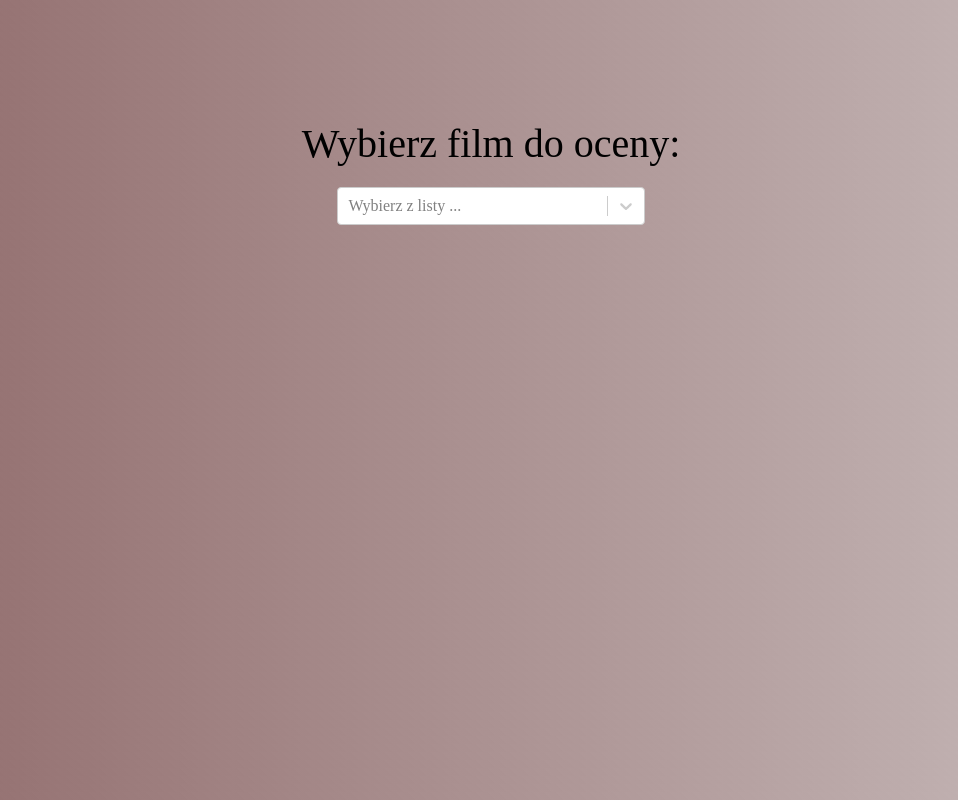
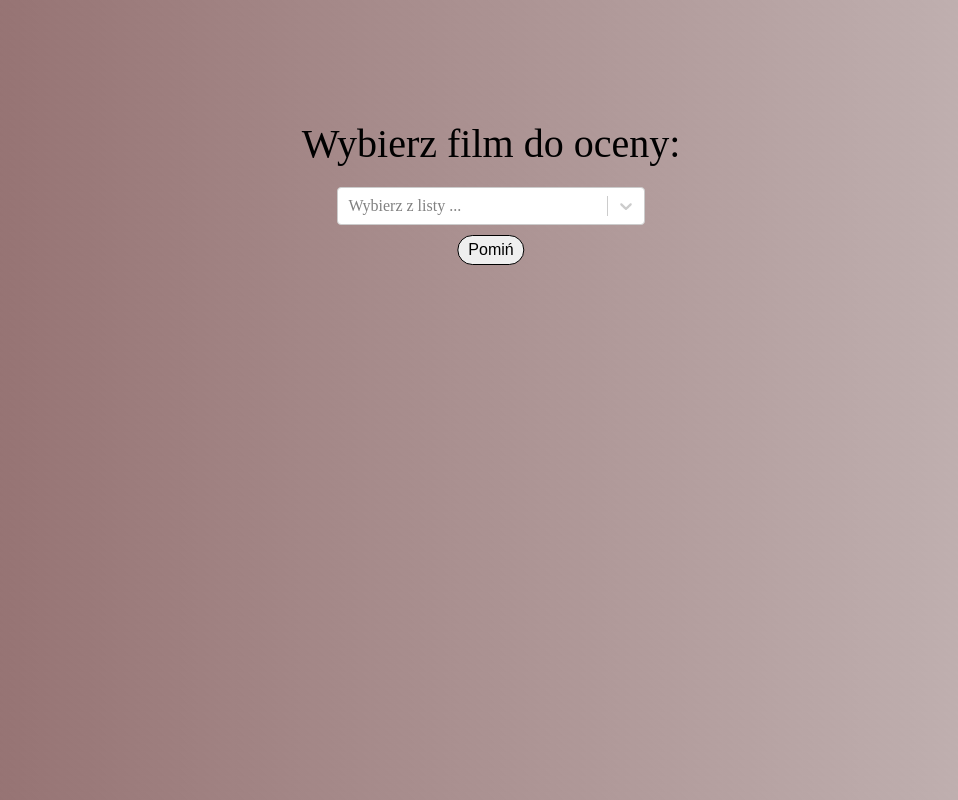
Before and after one commit to BartlomiejSzewczyk/MachineLearning, a React (Create React App) app in the folder movie-rate/: page / in a window 1280 px wide. Shown: the whole page, without its empty margins (149-1107 px from the left). Built offline with nearby package versions, Linux system fonts and the light colour scheme; no server answers; the database is empty.

Commit message:
saving movies in local storage and added skip button

```diff
--- a/movie-rate/src/Movie/MovieField.js
+++ b/movie-rate/src/Movie/MovieField.js
@@ -51,7 +51,7 @@ const RatingLabel = styled.label`
 
 const ConfirmButton = styled.button`
   position: relative;
-  margin-top: 20px;
+  margin-top: 10px;
   background: ${(props) => {
     if (props.disabled) {
       return "##4848716e";
@@ -68,7 +68,7 @@ const ConfirmButton = styled.button`
   max-width: 30%;
   height: 50px;
   border-radius: 20px;
-  border: 2px solid black;
+  border: 1px solid black;
   color: white;
   outline: none;
   cursor: pointer;
@@ -115,6 +115,30 @@ const Counter = styled.div`
   }
 `;
 
+const SkipButton = styled.button`
+  position: relative;
+  margin-top: 10px;
+  pointer-events: ${(props) => {
+    if (props.disabled) {
+      return "none";
+    }
+  }};
+  border-radius: 20px;
+  border: 1px solid black;
+  outline: none;
+  cursor: pointer;
+  left: 50%;
+  transform: translateX(-50%);
+  display: block;
+  padding 5px 10px 5px 10px;
+  @media ${device.laptop} {
+    font-size: 16px;
+  }
+  @media ${device.desktop} {
+    font-size: 18px;
+  }
+`;
+
 const MovieField = () => {
   const [movies, setMovies] = useState([]);
   const [selectedMovie, setSelectedMovie] = useState("");
@@ -129,24 +153,53 @@ const MovieField = () => {
   const notify = () => toast("Dziękujęmy za ocenienie filmów !");
 
   useEffect(() => {
-    const dbRef = firebase.database().ref().child("movies");
-    var moviesFromDb = [];
-    dbRef.on("value", (snap) => {
-      snap.forEach((movie) => {
-        moviesFromDb.push({ value: movie.key, label: movie.key });
-      });
-      moviesFromDb = shuffle(moviesFromDb);
-      setMovies(moviesFromDb);
-      setSelectedMovie(moviesFromDb[0]);
-    });
+    var mapCopy = new Map();
     if (window.sessionStorage.getItem("ratingMap")) {
-      var mapCopy = new Map();
       for (const [key, value] of Object.entries(
         JSON.parse(window.sessionStorage.ratingMap)
       )) {
         mapCopy.set(key, value);
       }
       setRatingMap(mapCopy);
+    }
+    if (
+      window.sessionStorage.getItem("movies") &&
+      window.sessionStorage.getItem("ratingMap")
+    ) {
+      var moviesFromStorage = JSON.parse(
+        window.sessionStorage.getItem("movies")
+      );
+      var moviesArray = [];
+      Object.keys(moviesFromStorage).forEach(function (key, index) {
+        moviesArray.push({
+          value: moviesFromStorage[key],
+          label: moviesFromStorage[key],
+        });
+      });
+      setMovies(moviesArray);
+      var isSelectedMovie = false;
+      moviesArray.forEach((movie) => {
+        if (!mapCopy.get(movie.value) && !isSelectedMovie) {
+          setSelectedMovie(movie);
+          isSelectedMovie = true;
+        }
+      });
+    } else {
+      const dbRef = firebase.database().ref().child("movies");
+      var moviesFromDb = [];
+      dbRef.on("value", (snap) => {
+        snap.forEach((movie) => {
+          moviesFromDb.push({ value: movie.key, label: movie.key });
+        });
+        moviesFromDb = shuffle(moviesFromDb);
+        setMovies(moviesFromDb);
+        setSelectedMovie(moviesFromDb[0]);
+        var moviesObj = {};
+        moviesFromDb.forEach((movie, index) => {
+          moviesObj[index] = movie.value;
+        });
+        window.sessionStorage.setItem("movies", JSON.stringify(moviesObj));
+      });
     }
   }, []);
 
@@ -294,6 +347,28 @@ const MovieField = () => {
     return array;
   };
 
+  const skipMovie = () => {
+    var newMovieIndex = 0;
+    movies.forEach((movie, index) => {
+      if (movie.value === selectedMovie.value) {
+        newMovieIndex = index + 1;
+      }
+    });
+    if (
+      movies.length > newMovieIndex &&
+      !ratingMap.get(movies[newMovieIndex].value)
+    ) {
+      setSelectedMovie(movies[newMovieIndex]);
+      setSelectedRate("");
+    } else {
+      newMovieIndex = findFreeIndex();
+      if (movies.length > newMovieIndex) {
+        setSelectedMovie(movies[newMovieIndex]);
+        setSelectedRate("");
+      }
+    }
+  };
+
   return (
     <>
       <SelectMovieField>
@@ -313,6 +388,7 @@ const MovieField = () => {
             {ratingMap.size} / {movies.length}
           </Counter>
         ) : null}
+        <SkipButton onClick={skipMovie}>Pomiń</SkipButton>
         {ratingMap.size === movies.length && movies.length ? (
           <ConfirmButton onClick={handleConfirmButton} disabled={isRated}>
             Wyślij
```
